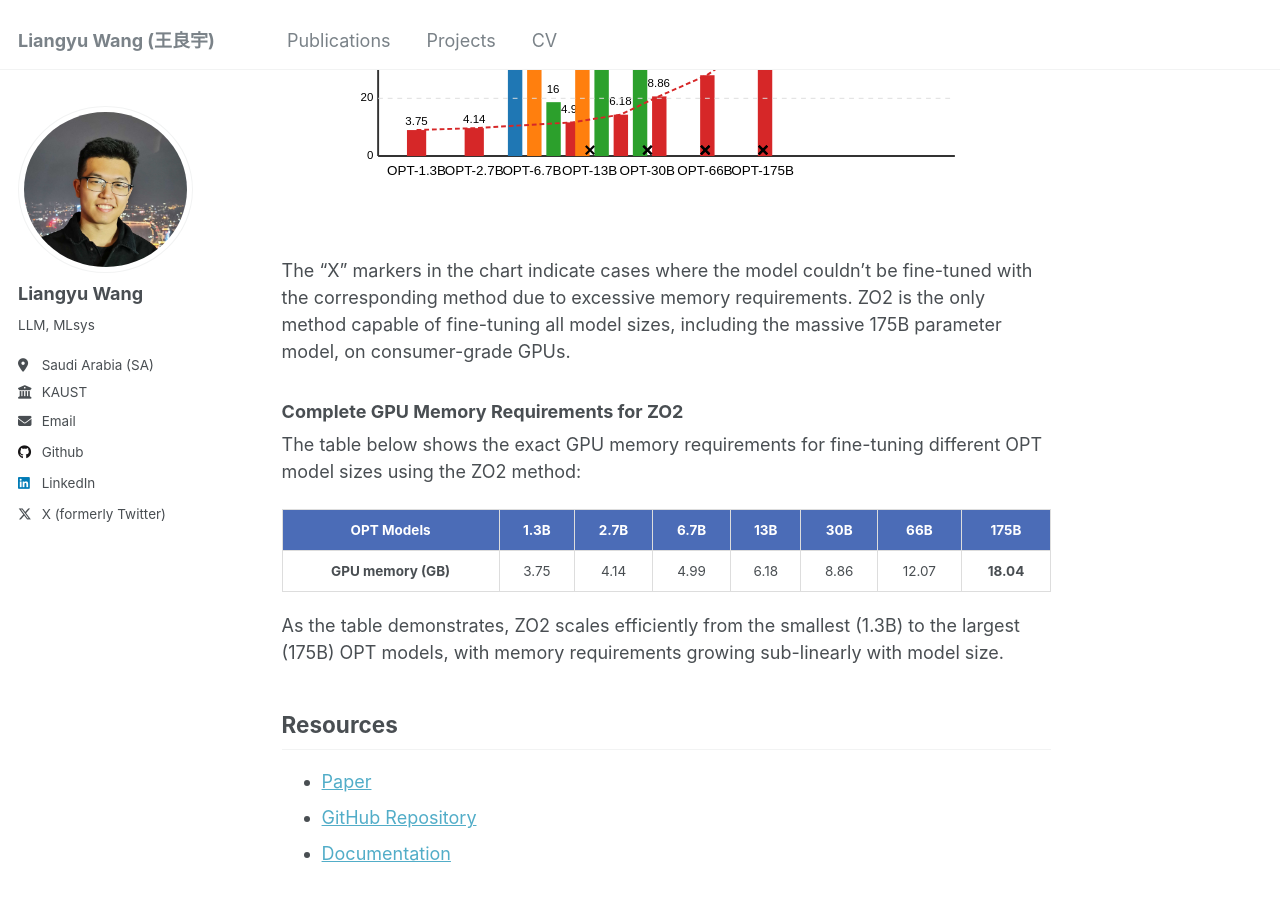
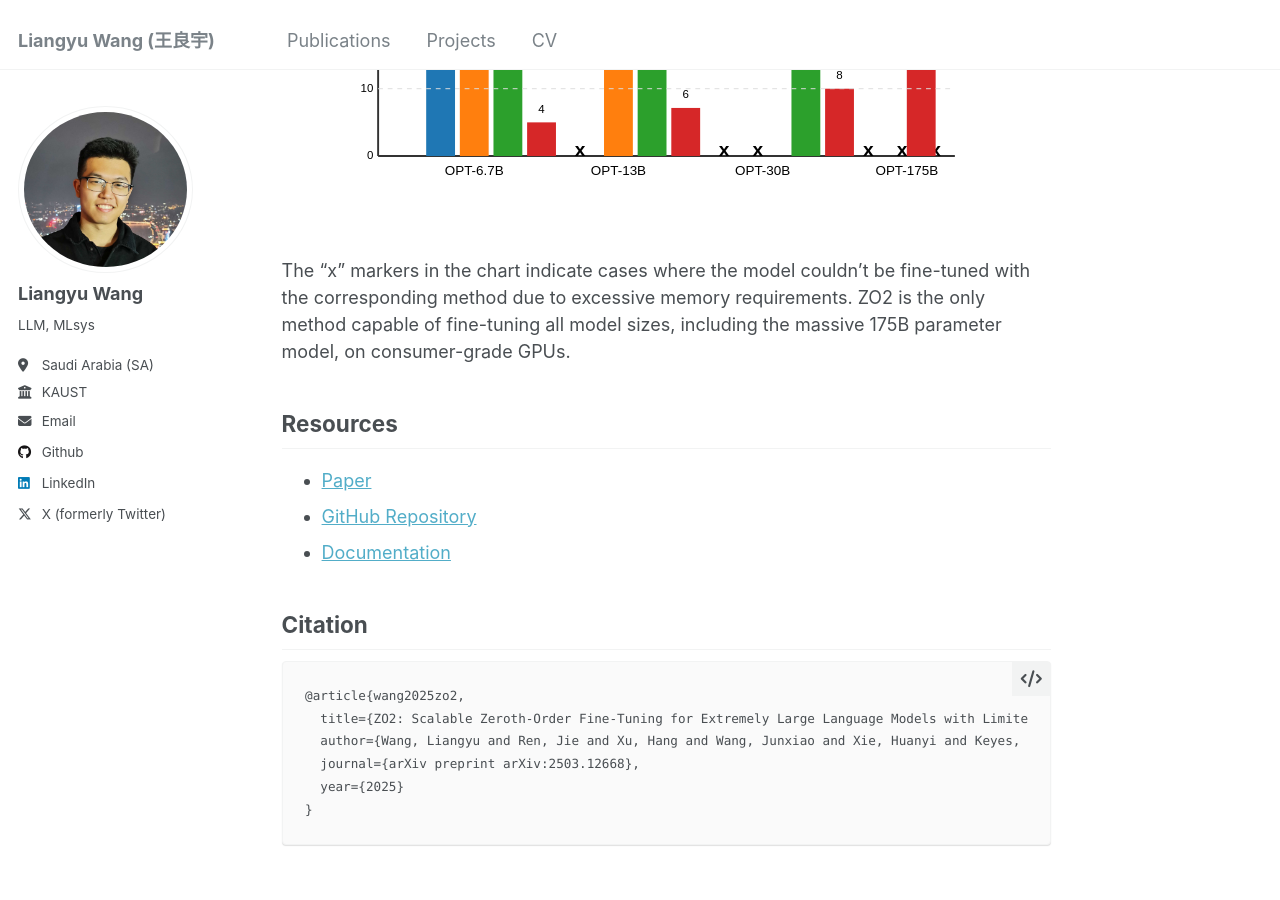
Before and after one commit to liangyuwang/liangyuwang.github.io, a Jekyll site: the page built from _projects/zo2.md, in a window 1280 px wide and 900 px high, scrolled down 2775 px. Built offline with Jekyll 4.4.1, drawn with Linux system fonts in a browser that asks for light colours.

Commit message:
update projects

```diff
--- a/_projects/zo2.md
+++ b/_projects/zo2.md
@@ -97,40 +97,7 @@ For larger models, the memory savings are even more significant. ZO2 can fine-tu
 
 ![Memory Usage Comparison](/images/zo2_performance.svg)
 
-The "X" markers in the chart indicate cases where the model couldn't be fine-tuned with the corresponding method due to excessive memory requirements. ZO2 is the only method capable of fine-tuning all model sizes, including the massive 175B parameter model, on consumer-grade GPUs.
-
-### Complete GPU Memory Requirements for ZO2
-
-The table below shows the exact GPU memory requirements for fine-tuning different OPT model sizes using the ZO2 method:
-
-<table class="table" style="width: 100%; border-collapse: collapse; margin: 20px 0;">
-  <thead style="background-color: #4b6cb7; color: white;">
-    <tr>
-      <th style="padding: 10px; border: 1px solid #ddd; text-align: center;">OPT Models</th>
-      <th style="padding: 10px; border: 1px solid #ddd; text-align: center;">1.3B</th>
-      <th style="padding: 10px; border: 1px solid #ddd; text-align: center;">2.7B</th>
-      <th style="padding: 10px; border: 1px solid #ddd; text-align: center;">6.7B</th>
-      <th style="padding: 10px; border: 1px solid #ddd; text-align: center;">13B</th>
-      <th style="padding: 10px; border: 1px solid #ddd; text-align: center;">30B</th>
-      <th style="padding: 10px; border: 1px solid #ddd; text-align: center;">66B</th>
-      <th style="padding: 10px; border: 1px solid #ddd; text-align: center;">175B</th>
-    </tr>
-  </thead>
-  <tbody>
-    <tr>
-      <td style="padding: 10px; border: 1px solid #ddd; text-align: center;"><strong>GPU memory (GB)</strong></td>
-      <td style="padding: 10px; border: 1px solid #ddd; text-align: center;">3.75</td>
-      <td style="padding: 10px; border: 1px solid #ddd; text-align: center;">4.14</td>
-      <td style="padding: 10px; border: 1px solid #ddd; text-align: center;">4.99</td>
-      <td style="padding: 10px; border: 1px solid #ddd; text-align: center;">6.18</td>
-      <td style="padding: 10px; border: 1px solid #ddd; text-align: center;">8.86</td>
-      <td style="padding: 10px; border: 1px solid #ddd; text-align: center;">12.07</td>
-      <td style="padding: 10px; border: 1px solid #ddd; text-align: center;"><strong>18.04</strong></td>
-    </tr>
-  </tbody>
-</table>
-
-As the table demonstrates, ZO2 scales efficiently from the smallest (1.3B) to the largest (175B) OPT models, with memory requirements growing sub-linearly with model size.
+The "x" markers in the chart indicate cases where the model couldn't be fine-tuned with the corresponding method due to excessive memory requirements. ZO2 is the only method capable of fine-tuning all model sizes, including the massive 175B parameter model, on consumer-grade GPUs.
 
 ## Resources
 
```
Also changed, not shown: images/zo2_performance.svg.
